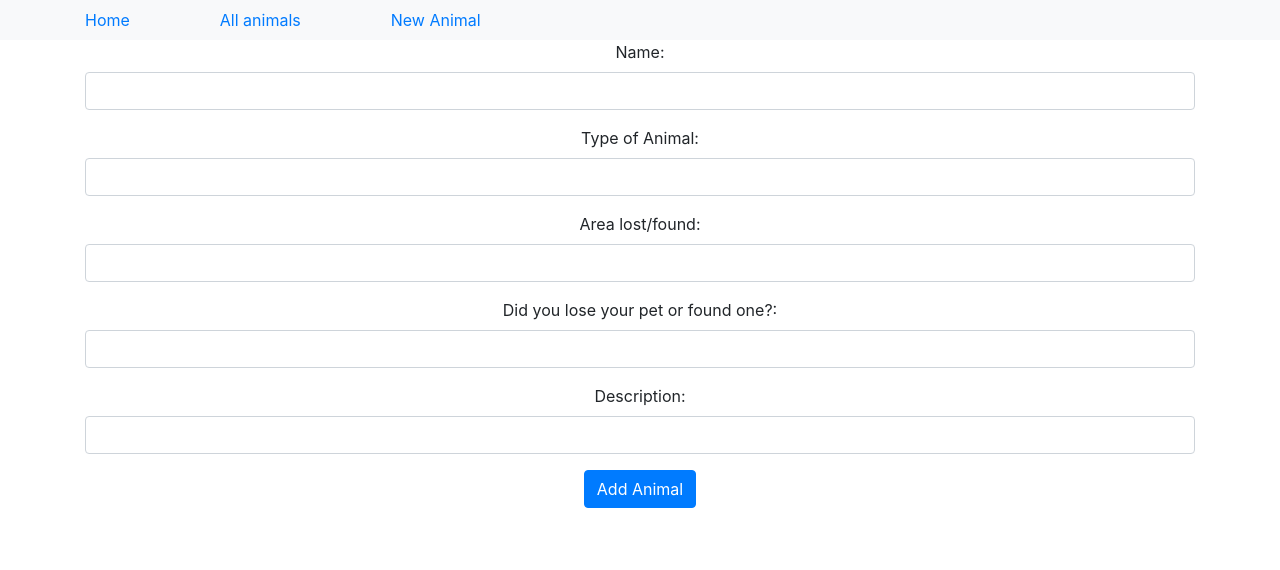
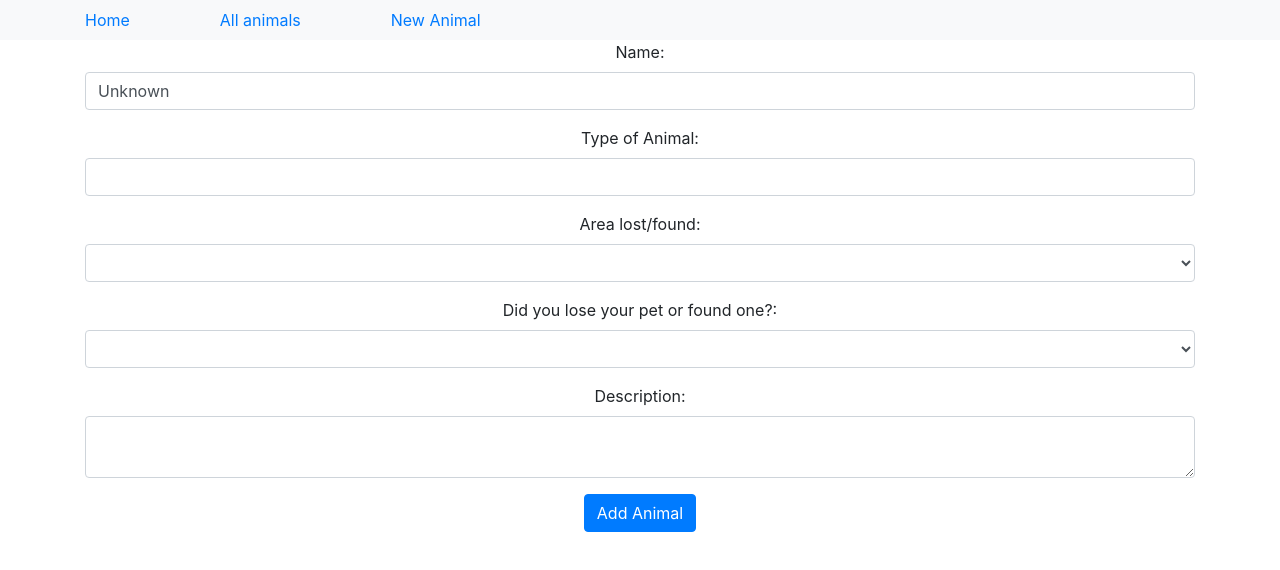
Before and after one commit to Jenniekerf/animals-react, a React (Create React App) app: page /animals/new in a window 1280 px wide. Shown: the top 570 px of the page. Built offline with nearby package versions, Linux system fonts and the light colour scheme; no server answers.

Commit message:
added dropdown items in form

```diff
--- a/src/components/NewAnimal.js
+++ b/src/components/NewAnimal.js
@@ -6,7 +6,7 @@ import { addAnimal } from '../redux/actions/animals';
 class NewAnimal extends Component {
 
   state = {
-    name: "",
+    name: "Unknown",
     animal_type: "",
     area: "",
     status: "",
@@ -50,25 +50,51 @@ submit = event => {
         </div>
         <div className="form-group">
         <label>Area lost/found:</label>
-        <input
+        <select
           onChange={this.handleChange}
           type="text"
           className="form-control"
           name="area"
-          value={this.state.area} />
+          value={this.state.area}>
+            <option value=""></option>
+            <option value="Dumbo">Dumbo</option>
+            <option value="Williamsburg">Williamsburg</option>
+            <option value="Park Slope">Park Slope</option>
+            <option value="Brooklyn Heights">Brooklyn Heights</option>
+            <option value="Bushwick">Bushwick</option>
+            <option value="Bedstuy">Bedstuy</option>
+            <option value="Crown Heights">Crown Heights</option>
+            <option value="Fort Greene">Fort Greene</option>
+            <option value="Flatbush">Flatbush</option>
+            <option value="Prospect Heights">Prospect Heights</option>
+            <option value="Greenpoint">Greenpoint</option>
+            <option value="Carroll Gardens">Carroll Gardens</option>
+            <option value="Cobble Hill">Cobble Hill</option>
+            <option value="Red Hook">Red Hook</option>
+            <option value="Downtown Brooklyn">Downtown Brooklyn</option>
+            <option value="Sunset Park">Sunset Park</option>
+            <option value="Bay Ridge">Bay Ridge</option>
+            <option value="Clinton Hill">Clinton Hill</option>
+            <option value="Boerum Hill">Boerum Hill</option>
+            <option value="Gowanus">Gowanus</option>
+          </select>
         </div>
         <div className="form-group">
         <label>Did you lose your pet or found one?:</label>
-        <input
+        <select
           onChange={this.handleChange}
           type="text"
           className="form-control"
           name="status"
-          value={this.state.status} />
+          value={this.state.value}>
+          <option value=""></option>
+          <option value="Lost">Lost</option>
+          <option value="Found">Found</option>
+          </select>
         </div>
         <div className="form-group">
         <label>Description:</label>
-        <input
+        <textarea
           onChange={this.handleChange}
           type="text"
           id="inputlg"
```
